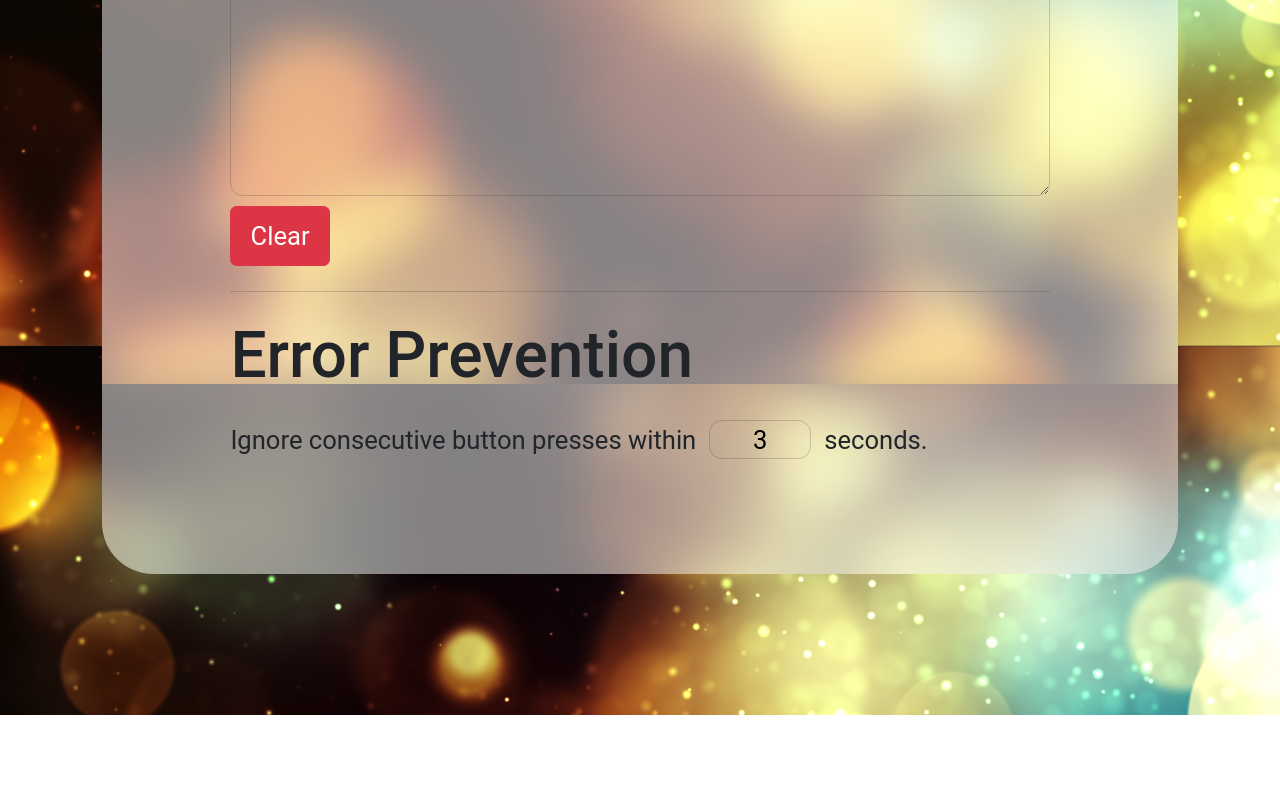
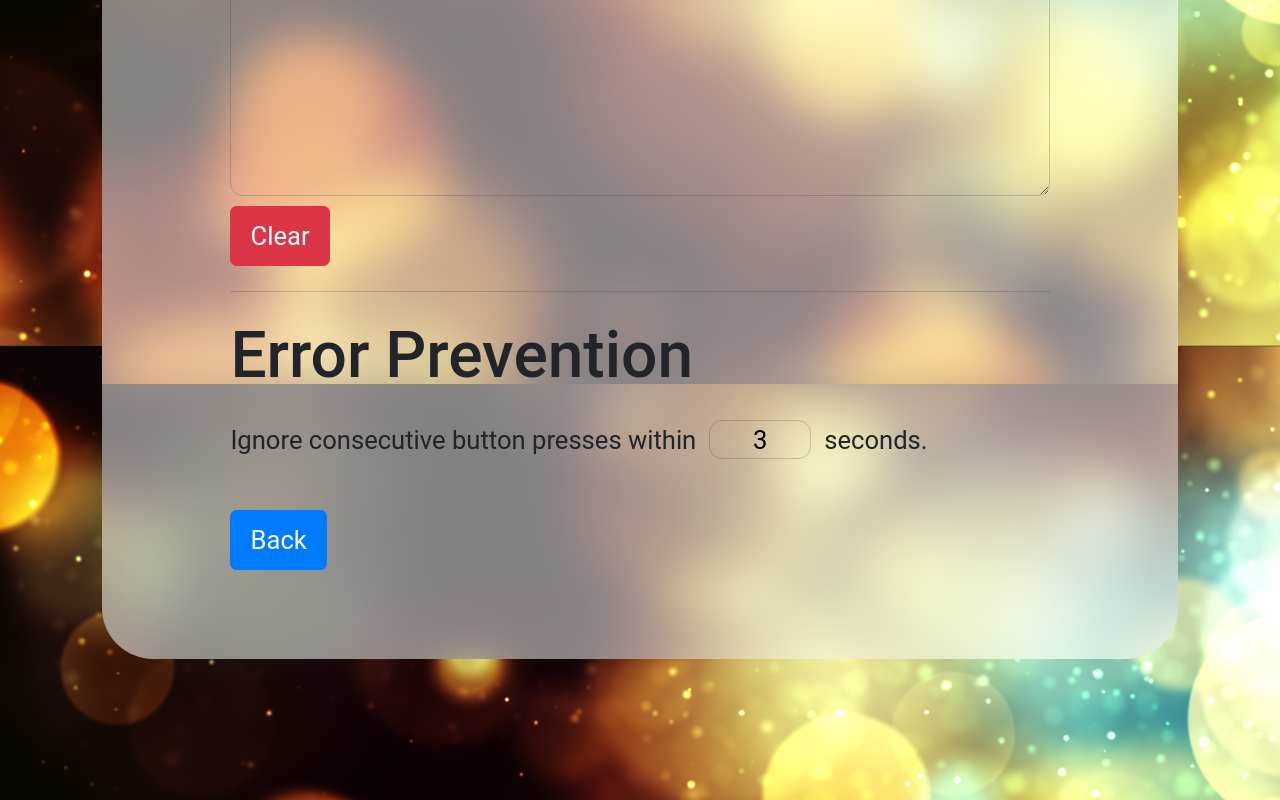
Before and after one commit to LouYu2015/react-lottery-machine, a React (Create React App) app: page /settings in a window 1280 px wide. Shown: the part 1254-2054 px from the top of the page. Before the commit the page ends 1969 px from the top, so only its background shows below. Built offline with nearby package versions, Linux system fonts and the light colour scheme.

Commit message:
Add another exit button

```diff
--- a/src/Settings/Settings.js
+++ b/src/Settings/Settings.js
@@ -49,17 +49,20 @@ class Settings extends React.Component {
   }
 
 	render = () => {
+    let exitButton = (
+				<p>
+        <Link
+            to="/"
+            className="btn btn-primary"
+            onClick={this.onExit}>
+          Back
+        </Link>
+      </p>)
+
 		return (
 			<div className="section">
 		    {/* Exit button */}
-				<p>
-          <Link
-              to="/"
-              className="btn btn-primary"
-              onClick={this.onExit}>
-            Back
-          </Link>
-        </p>
+        {exitButton}
 
 		    {/* Participants list */}
         <h1>Participants</h1>
@@ -118,6 +121,7 @@ class Settings extends React.Component {
             onChange={this.onGracePeriodChange} />
             seconds.
         </label></p>
+        {exitButton}
 			</div>)
 	}
 }
```
